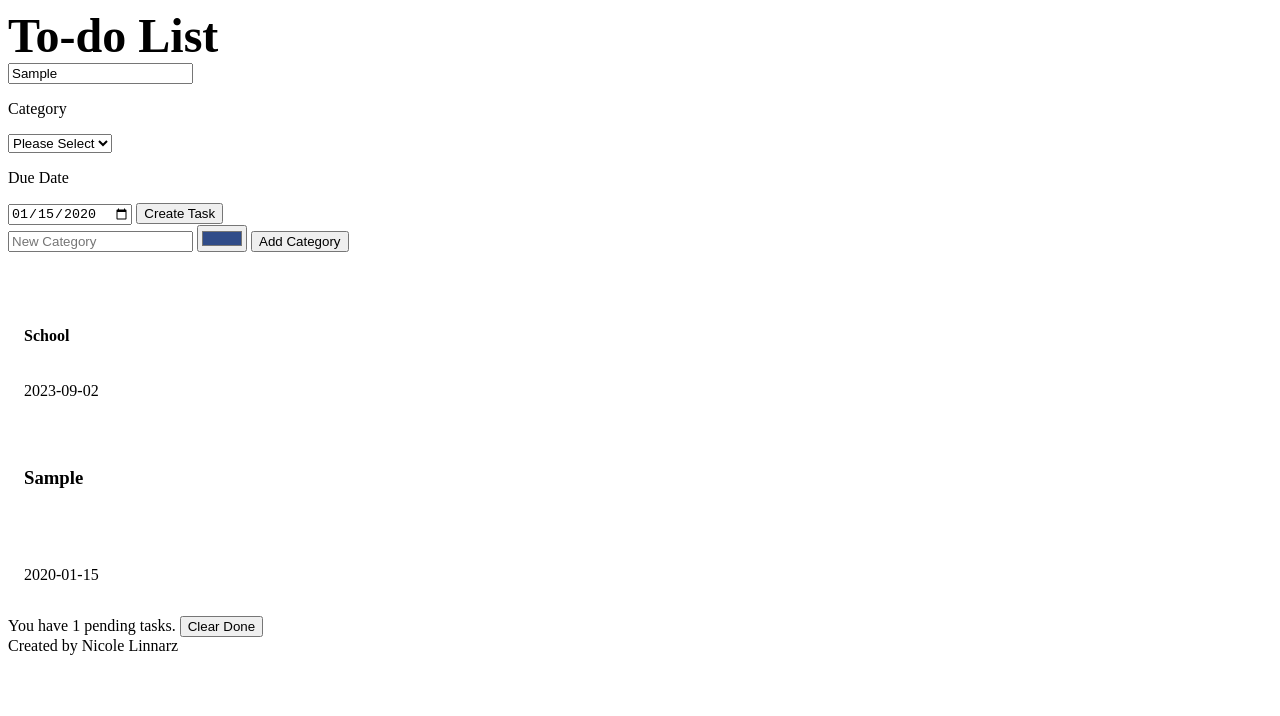
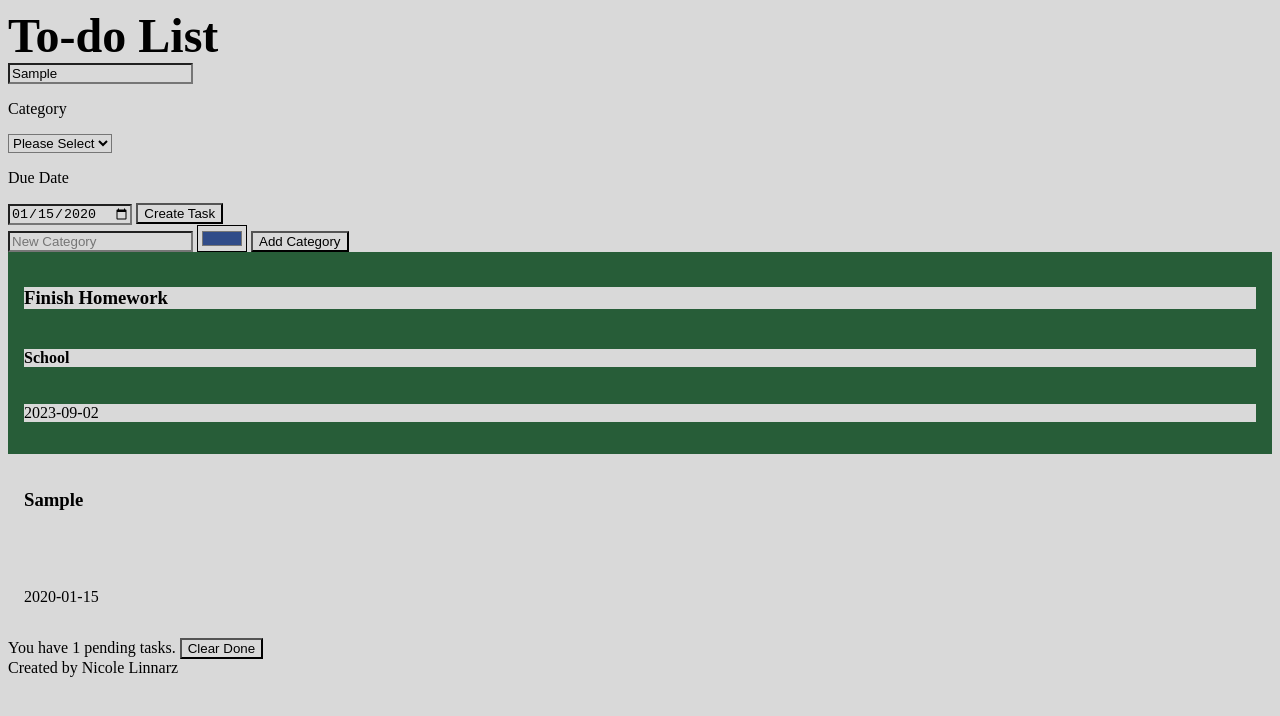
Before and after one commit to nico-mikaela17/Todo-Data-Model, a plain HTML site: page index.html in a window 1280 px wide. Both pictures are taken after typing "Sample", "2020-01-15" into the empty fields and a click on the button "Create Task". Drawn offline with Linux system fonts and the light colour scheme.

Commit message:
added background colors

```diff
--- a/src/index.js
+++ b/src/index.js
@@ -1,5 +1,6 @@
 let form = document.querySelector("#taskForm");
 let clearDoneButton = document.querySelector("#clearDoneButton");
+let taskCategory = document.querySelector("#taskCategory");
 
 let categories = [
   { name: "School", color: "#275d38" },
@@ -10,18 +11,18 @@ let categories = [
 
   { name: "Dates", color: "#c9184a" },
 ];
+
 let todos = [
   {
     todoID: 0,
     todoName: "Finish Homework",
-    todoCategory: "School",
+    todoCategory: categories[0],
     todoComplete: true,
     todoDueDate: "2023-09-02",
   },
 ];
 
 function showCategories() {
-  let taskCategory = document.querySelector("#taskCategory");
   taskCategory.innerHTML = '<option value="">Please Select</option>';
 
   for (let category in categories) {
@@ -42,18 +43,20 @@ function showTasks() {
   for (let task in todos) {
     //loop
     let taskItem = document.createElement("article"); //create item
+    taskItem.style.backgroundColor = todos[task].todoCategory.color
 
     let taskName = document.createElement("h3");
-    taskName.textContent = todos[task].todoText; //add text content
+    taskName.textContent = todos[task].todoName; //add text content
     taskItem.appendChild(taskName);
 
     let taskCategory = document.createElement("h4");
-    taskCategory.textContent = todos[task].todoCategory;
+    taskCategory.textContent = todos[task].todoCategory.name;
     taskItem.appendChild(taskCategory);
 
     let taskDate = document.createElement("p");
     taskDate.textContent = todos[task].todoDueDate;
     taskItem.appendChild(taskDate);
+
 
     todoList.appendChild(taskItem);
   }
@@ -66,11 +69,18 @@ let createBtn = document.querySelector("#createTask");
 function createTask() {
   let newText = document.querySelector("#tName");
   let dueDate = document.querySelector("#dueDate");
+  let newCategory = {}
+
+  for(let category in categories) {
+    if (taskCategory.value === categories[category].name) {
+      newCategory = categories[category]
+    }
+  }
 
   let newTodo = {
     todoID: todos.length,
-    todoText: newText.value,
-    todoCategory: taskCategory.value,
+    todoName: newText.value,
+    todoCategory: newCategory,
     todoComplete: false,
     todoDueDate: dueDate.value,
   };
--- a/src/styles.css
+++ b/src/styles.css
@@ -1,3 +1,6 @@
+*{
+  background-color: #d9d9d9;
+}
 header{
   font-size: xxx-large;
   font-weight: 600;
```
